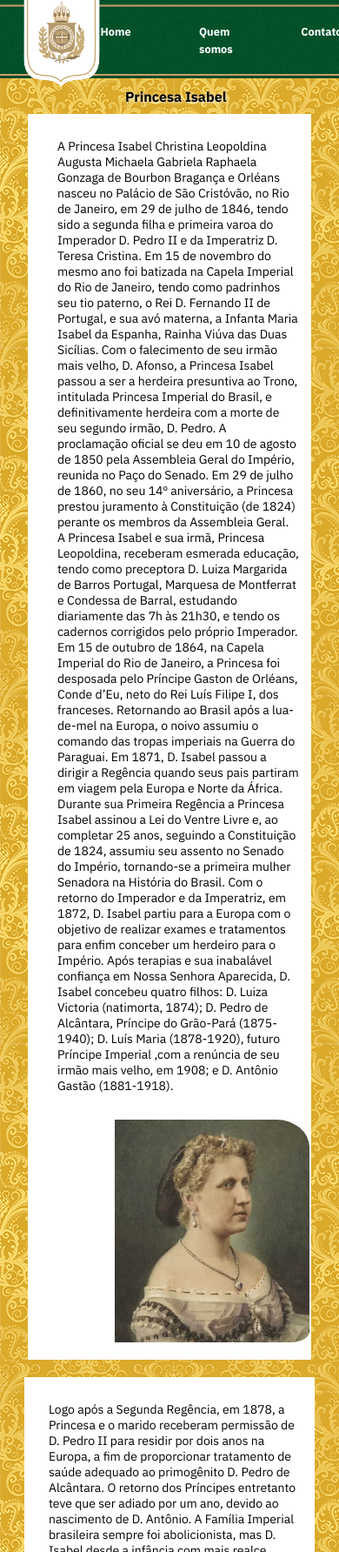
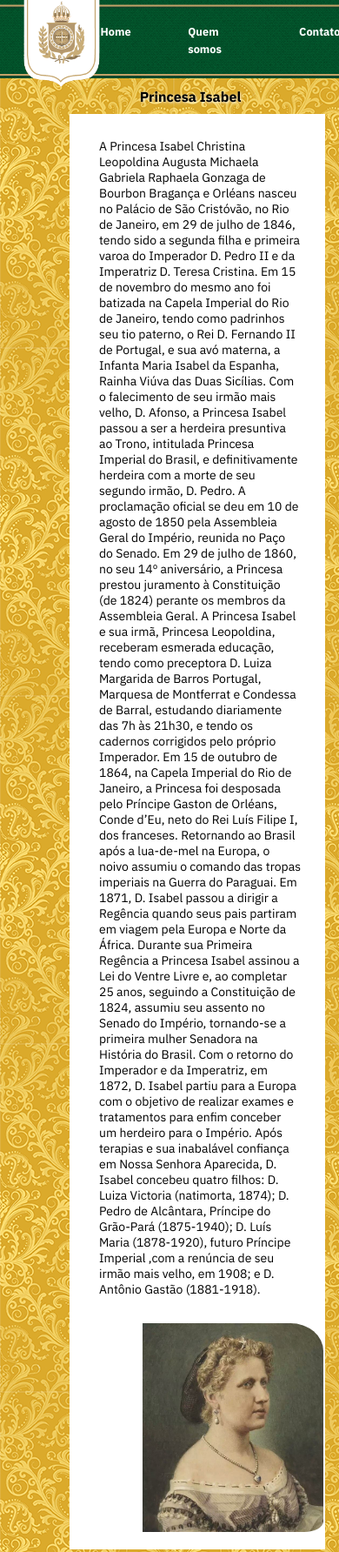
Before and after one commit to reprograma/on20-tet-s4-projeto-1, a plain HTML site: page exercicios/projeto-casa/projeto-laylla/index.html in a window 390 px wide. Shown: the top 1784 px of the page at 87% size. Drawn offline with Linux system fonts and the light colour scheme.

Commit message:
Alterando media query mobile

```diff
--- a/exercicios/projeto-casa/projeto-laylla/style.css
+++ b/exercicios/projeto-casa/projeto-laylla/style.css
@@ -173,45 +173,46 @@ footer p {
         padding: 0px 27px;
     }
     .item-lista {
-        padding-right: 3em;
+        padding-right: 2em;
         font-size: 0.8em;
     }
 
     .sessao_principal {
-        margin-left: 2em;
-        margin-right: 2em;
+        margin-left: 5em;
+        margin-right: 1em;
     }
     .sessao_principal > p {
         font-size: 14px;
         padding-top: 1em;
-        padding-right: 1em;
+        padding-right: 2em;
         padding-left: 1em;
     }
 
     h1 {
         font-size: 1em;
-        padding-left: 0.9em;
+        padding-left: 3em;
     }
 
     .imagem_isabel {
         padding-top: 1em;
-        max-width: 14em;
-        max-height: 16em;
-        padding-left: 5em;
+        max-width: 13em;
+        max-height: 15em;
+        padding-left: 4em;
     }
     .sessao_secundaria {
         font-size: 14px;
         padding-top: 1em;
-        padding-right: 1em;
+        margin-left: 5em;
+        margin-right: 1em;
+        padding-right: 2em;
         padding-left: 2em;
-        margin-left: 2em;
-        margin-right: 2em;
     }
     .video {
         background-image: none;
         display: flex;
         border-radius: none;
         align-items: center;
+        padding-left: 4em;
 
     }
     footer {
@@ -220,7 +221,7 @@ footer p {
         padding: 0px 27px;
     }
     footer p {
-        padding-right: 1.2em;
+        padding-right: 0.2em;
         font-weight: 100;
     }
 }
```
